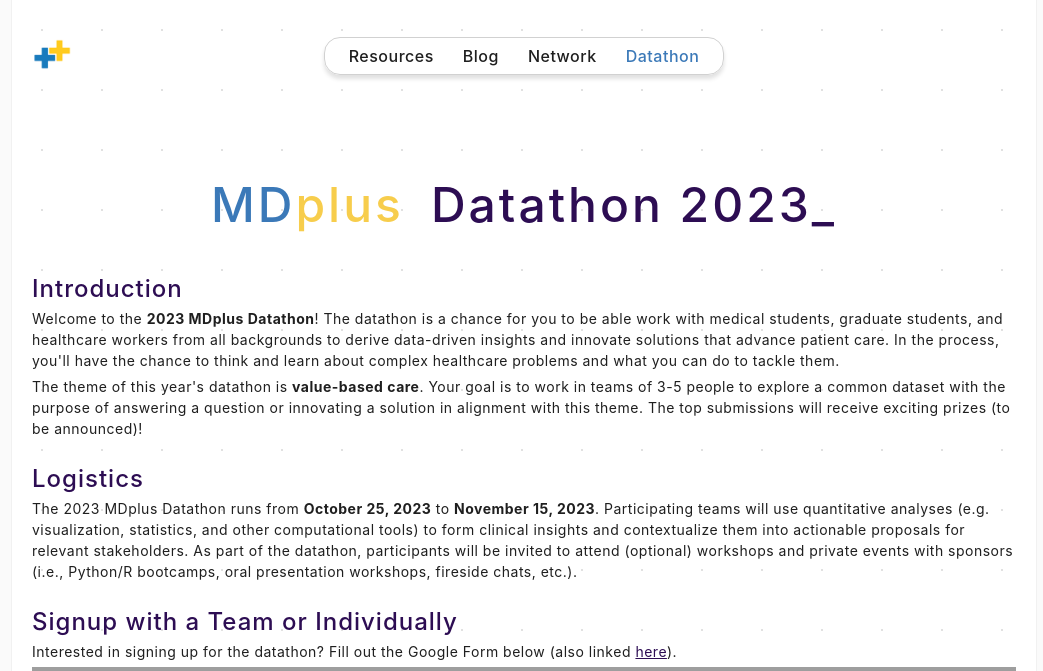
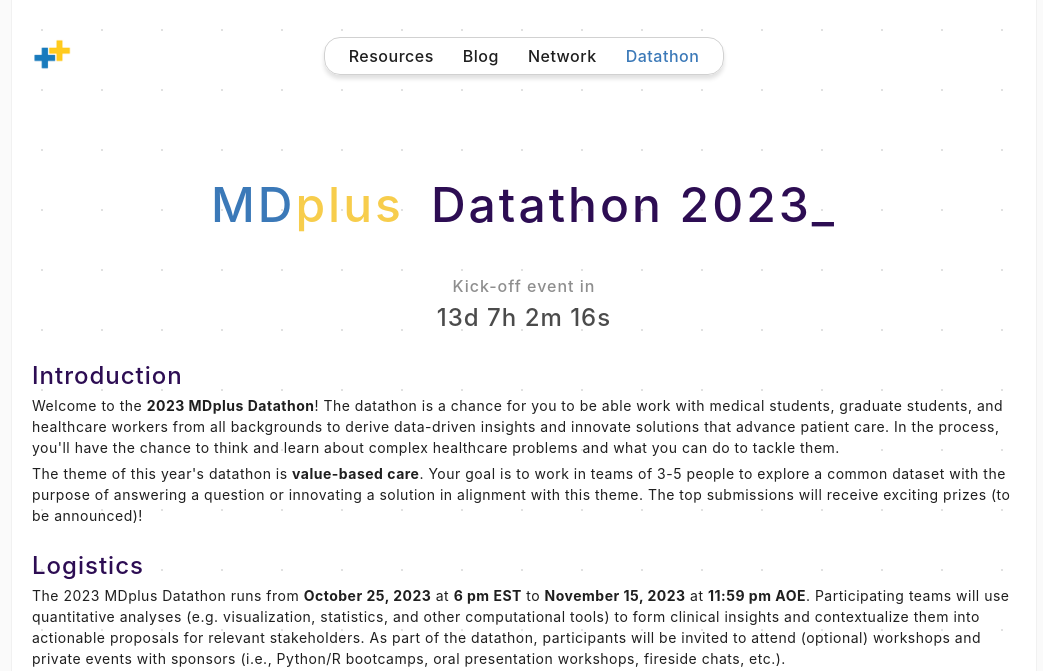
Before and after one commit to MDplusOfficial/MDplusDSAI, a Flask app: page /datathon/2023 in a window 1280 px wide. Shown: the top 671 px of the page, without its empty margins (116-1159 px from the left). Run offline with Flask 2, Linux system fonts and the light colour scheme; some libraries are stand-ins or nearby versions; grey boxes are pictures that could not be loaded.

Commit message:
Added countdown timer

```diff
--- a/app/static/styles/css/datathon.css
+++ b/app/static/styles/css/datathon.css
@@ -29,3 +29,29 @@ p.info {
 .purple, #terminal, #console, .info > a {
   color: #2D0D53;
 }
+
+#countdown {
+  text-align: center;
+  font-size: 24px;
+  opacity: 0.8;
+  font-weight: 500;
+  letter-spacing: 1px;
+  margin-top: 2px;
+}
+
+#countdown-header {
+  text-align: center;
+  font-size: 16px;
+  opacity: 0.5;
+  font-weight: 500;
+  letter-spacing: 1px;
+  margin-bottom: 2px;
+}
+
+
+@media screen and (min-width: 1296px) {
+  body h1, body p, body h2, body h3 {
+    padding-left: 20% !important;
+    padding-right: 20% !important;
+  }
+}
--- a/app/static/styles/js/datathon.js
+++ b/app/static/styles/js/datathon.js
@@ -1,3 +1,21 @@
+const countDownDate = new Date(Date.UTC(2023, 9, 25, 22, 0, 0)).getTime();
+function countDown() {
+  var now = new Date().getTime();
+  var distance = countDownDate - now;
+  if (distance < 0) {
+    clearInterval(x);
+    document.getElementById("countdown").style.display = "none";
+    document.getElementById("countdown-header").style.display = "none";
+  }
+  var days = Math.floor(distance / (1000 * 60 * 60 * 24));
+  var hours = Math.floor((distance % (1000 * 60 * 60 * 24)) / (1000 * 60 * 60));
+  var minutes = Math.floor((distance % (1000 * 60 * 60)) / (1000 * 60));
+  var seconds = Math.floor((distance % (1000 * 60)) / 1000);
+  document.getElementById("countdown").innerHTML = days + "d " + hours + "h " + minutes + "m " + seconds + "s ";
+}
+countDown();
+var x = setInterval(countDown, 1000);
+
 function consoleText(word, id) {
   var console = document.getElementById("console");
   console.style.opacity = "1";
--- a/app/templates/datathon2023.html
+++ b/app/templates/datathon2023.html
@@ -23,15 +23,20 @@
 
 
     <h1 id="title"><span style="color: #3B79B8;">MD</span><span style="color: #F7CD4C;">plus</span>&ensp;<span id="terminal"></span><span id="console">&#95;</span></h1>
+
+
+    <p id="countdown-header">Kick-off event in</p>
+    <p id="countdown">&emsp;</p>
+
     <h2>Introduction</h2>
     <p class="info">Welcome to the <b>2023 MDplus Datathon</b>! The datathon is a chance for you to be able work with medical students, graduate students, and healthcare workers from all backgrounds to derive data-driven insights and innovate solutions that advance patient care. In the process, you&apos;ll have the chance to think and learn about complex healthcare problems and what you can do to tackle them.</p>
     <p class="info">The theme of this year&apos;s datathon is <b>value-based care</b>. Your goal is to work in teams of 3-5 people to explore a common dataset with the purpose of answering a question or innovating a solution in alignment with this theme. The top submissions will receive exciting prizes (to be announced)!</p>
 
     <h2>Logistics</h2>
-    <p class="info">The 2023 MDplus Datathon runs from <b>October 25, 2023</b> to <b>November 15, 2023</b>. Participating teams will use quantitative analyses (e.g. visualization, statistics, and other computational tools) to form clinical insights and contextualize them into actionable proposals for relevant stakeholders. As part of the datathon, participants will be invited to attend (optional) workshops and private events with sponsors (i.e., Python/R bootcamps, oral presentation workshops, fireside chats, etc.).</p>
+    <p class="info">The 2023 MDplus Datathon runs from <b>October 25, 2023</b> at <b>6 pm EST</b> to <b>November 15, 2023</b> at <b>11:59 pm AOE</b>. Participating teams will use quantitative analyses (e.g. visualization, statistics, and other computational tools) to form clinical insights and contextualize them into actionable proposals for relevant stakeholders. As part of the datathon, participants will be invited to attend (optional) workshops and private events with sponsors (i.e., Python/R bootcamps, oral presentation workshops, fireside chats, etc.).</p>
 
     <h2>Signup with a Team or Individually</h2>
-    <p class="info">Interested in signing up for the datathon? Fill out the Google Form below (also linked <a href="https://forms.gle/KPKtyjt4jxGtuTQi6" target="_blank">here</a>).</p>
+    <p class="info">Interested in signing up for the datathon? Fill out the Google Form below (also linked <a href="https://forms.gle/KPKtyjt4jxGtuTQi6" target="_blank">here</a>) by <b>October 20, 2023</b> at <b>11:59 pm AOE</b>.</p>
     <iframe src="https://docs.google.com/forms/d/e/1FAIpQLSf8nTMtpl1Sscd0f579XibI01gnR0DcodAW5icUa0MAXRYj6w/viewform?embedded=true" width="100%" height="400" frameborder="0" marginheight="0" marginwidth="0">Loading…</iframe>
 
     <h2><i class="fa fa-github" style="margin-right: 5px;"></i> Tutorials</h2>
```
